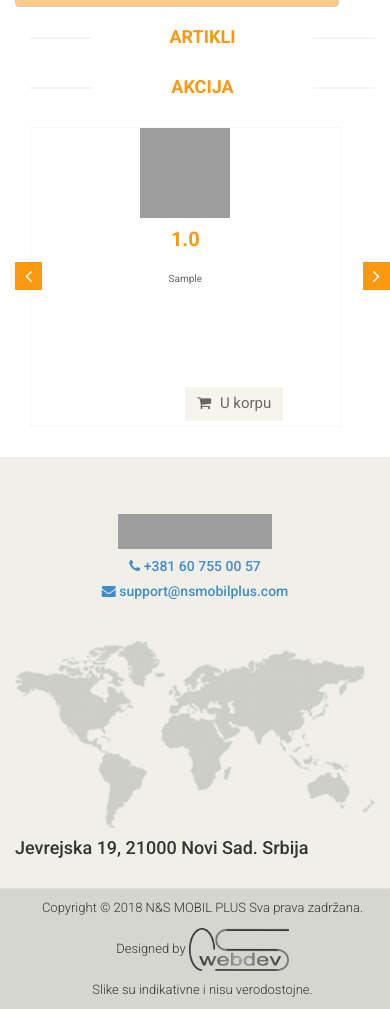
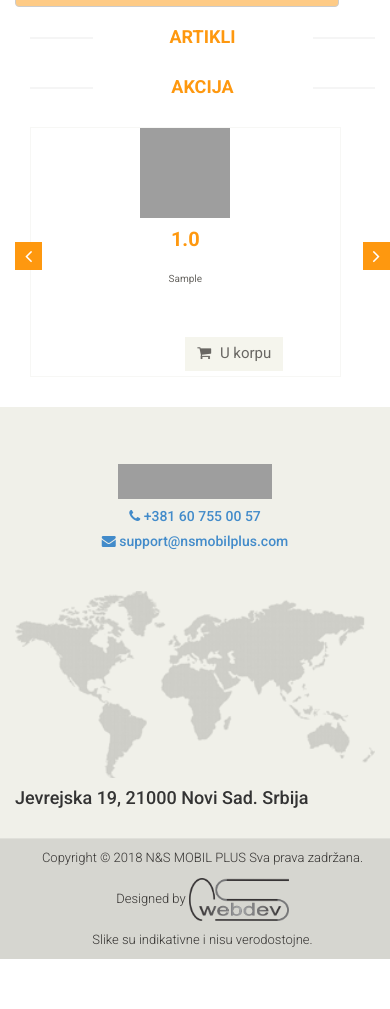
Before and after one commit to papulic/NSMOBILPLUS, a Django app: page / in a window 390 px wide. Shown: the part 1043-2052 px from the top of the page. After the commit the page ends 2002 px from the top, so only its background shows below. Run offline with Django 3.2, Linux system fonts and the light colour scheme; tables that the repository leaves empty hold one stand-in row (values such as "Sample post"); grey boxes are pictures that could not be loaded.

Commit message:
Add files via upload

```diff
--- a/eprodaja/static/eprodaja/css/main.css
+++ b/eprodaja/static/eprodaja/css/main.css
@@ -859,7 +859,7 @@ h2.title {
 @media screen and (max-width: 992px) {
     .product-image-wrapper {
         width: 90%;
-        height: 300px;
+        height: 250px;
     }
 }
 
@@ -926,9 +926,7 @@ h2.title {
   color: #696763;
   font-family: 'Roboto', sans-serif;
   font-size: 15px;
-  margin-bottom: 5px;
-  position: absolute;
-  bottom: 0;
+
 }
 
 .add-to-cart:hover {
@@ -1539,7 +1537,7 @@ h2.title {
 }
 
 .breadcrumbs .breadcrumb > li + li:before {
-  content: " ";
+  content: " ";
 }
 
 #cart_items .cart_info {
@@ -2544,3 +2542,9 @@ h2.title {
 .error-message-div{
     padding-top: 70px;
 }
+
+.u_korpu{
+    margin-bottom: 5px;
+    position: absolute;
+    bottom: 0;
+}
```
